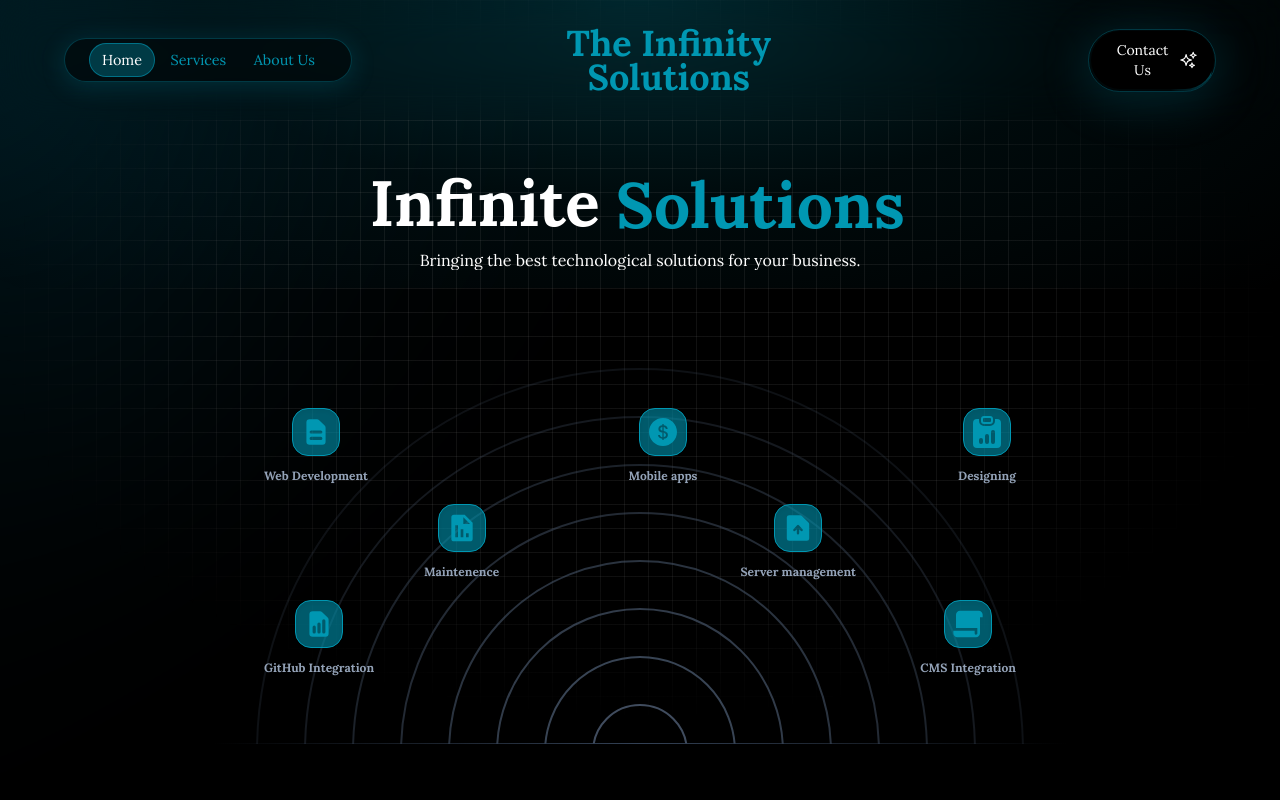
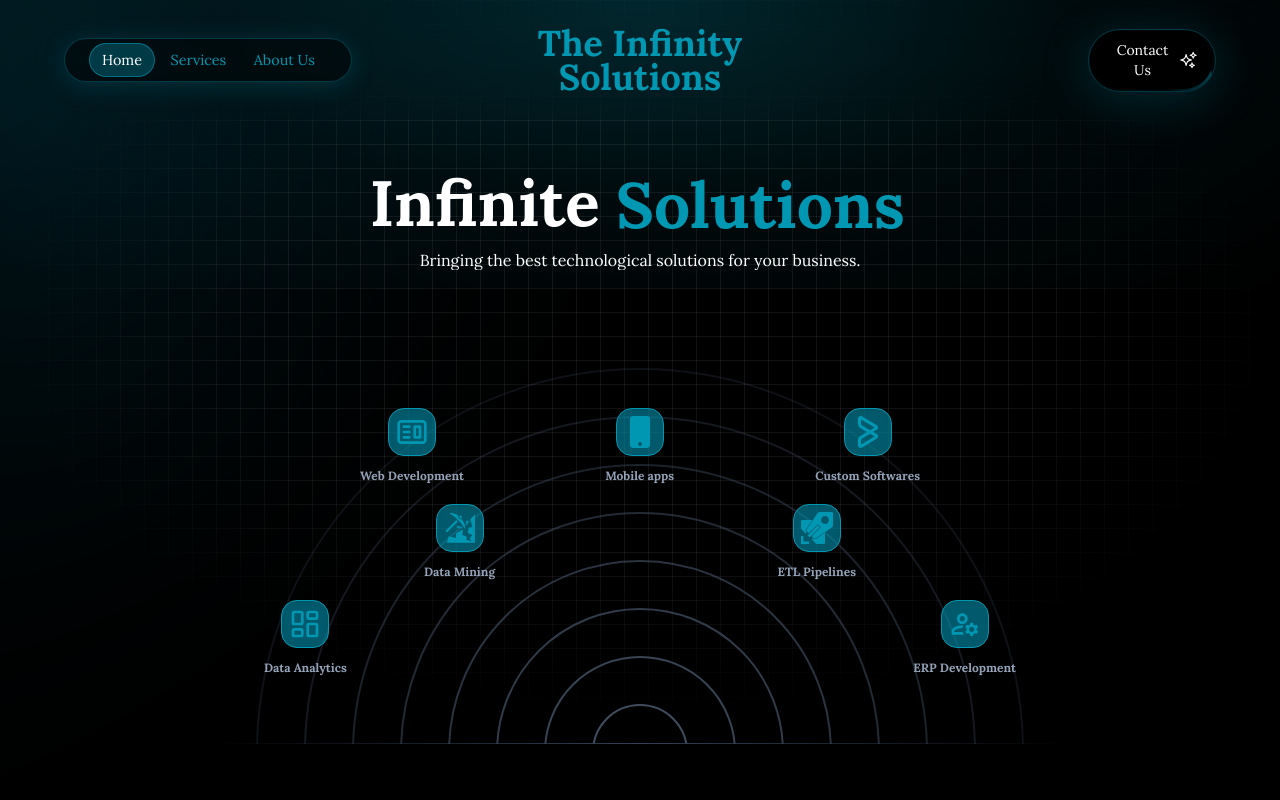
Before and after one commit to theinfinitysolutions/infinitysolutions_ui, a Next.js app: page / in a window 1280 px wide. Shown: the top 800 px of the page. Built offline with nearby package versions, Linux system fonts and the light colour scheme; what tailwindcss-3d would draw is missing.

Commit message:
page and radar changes

```diff
--- a/app/page.js
+++ b/app/page.js
@@ -15,6 +15,13 @@ import { RiFilePaper2Fill } from "react-icons/ri";
 import { serviceList } from "@/utils/consts";
 import PastWork from "@/components/pastwork";
 import ContactUs from "@/components/contactus";
+import { CgWebsite } from "react-icons/cg";
+import { FaMobile } from "react-icons/fa";
+import { SiBmcsoftware } from "react-icons/si";
+import { GiMining } from "react-icons/gi";
+import { SiAzurepipelines } from "react-icons/si";
+import { LuLayoutDashboard } from "react-icons/lu";
+import { MdOutlineManageAccounts } from "react-icons/md";
 
 const rotatingText = ["Possibilities", "Ideas", "Innovations", "Solutions"];
 const constantText = "Infinite";
@@ -26,6 +33,7 @@ const text2 = "Bringing the best technological solutions for your business.";
 const section2 = "Our Services";
 const section3 = "The Infinity Solutions";
 const section4 = "Contact Us";
+const iconClass = "w-4 h-4 md:h-8 md:w-8 text-primaryColor";
 
 function debounce(func, timeout = 300) {
   let timer;
@@ -132,40 +140,36 @@ export default function Home() {
               {text2}
             </h1>
           </div>
-          <div className="relative flex h-[50vh] w-10/12 mt-[4rem] flex-col items-center justify-center space-y-4 overflow-hidden px-4">
-            <div className="mx-auto w-full max-w-3xl">
+          <div className="relative flex h-[40vh] md:h-[50vh] w-10/12 mt-[4rem] flex-col items-center justify-center space-y-4 overflow-hidden px-4">
+            <div className="mx-auto w-full max-w-xl mt-[10vh] md:mt-0">
               <div className="flex w-full  items-center justify-center space-x-10 md:justify-between md:space-x-0 ">
-                <IconContainer text="Web Development" delay={0.2} />
+                <IconContainer
+                  text="Web Development"
+                  icon={<CgWebsite className={iconClass} />}
+                  delay={0.2}
+                />
                 <IconContainer
                   delay={0.4}
                   text="Mobile apps"
-                  icon={
-                    <AiFillDollarCircle className=" h-8 w-8 text-primaryColor" />
-                  }
+                  icon={<FaMobile className={iconClass} />}
                 />
                 <IconContainer
-                  text="Designing"
+                  text="Custom Softwares"
                   delay={0.3}
-                  icon={
-                    <BsClipboardDataFill className=" h-8 w-8 text-primaryColor" />
-                  }
+                  icon={<SiBmcsoftware className={iconClass} />}
                 />
               </div>
             </div>
             <div className="mx-auto w-full max-w-md">
               <div className="flex w-full items-center justify-center space-x-10 md:justify-between md:space-x-0 ">
                 <IconContainer
-                  text="Maintenence"
+                  text="Data Mining"
                   delay={0.5}
-                  icon={
-                    <BiSolidReport className=" h-8 w-8 text-primaryColor" />
-                  }
+                  icon={<GiMining className={iconClass} />}
                 />
                 <IconContainer
-                  text="Server management"
-                  icon={
-                    <HiMiniDocumentArrowUp className=" h-8 w-8 text-primaryColor" />
-                  }
+                  text="ETL Pipelines"
+                  icon={<SiAzurepipelines className={iconClass} />}
                   delay={0.8}
                 />
               </div>
@@ -174,17 +178,13 @@ export default function Home() {
               <div className="flex w-full items-center justify-center space-x-10 md:justify-between md:space-x-0 ">
                 <IconContainer
                   delay={0.6}
-                  text="GitHub Integration"
-                  icon={
-                    <HiDocumentReport className=" h-8 w-8 text-primaryColor" />
-                  }
+                  text="Data Analytics"
+                  icon={<LuLayoutDashboard className={iconClass} />}
                 />
                 <IconContainer
                   delay={0.7}
-                  text="CMS Integration"
-                  icon={
-                    <RiFilePaper2Fill className=" h-8 w-8 text-primaryColor" />
-                  }
+                  text="ERP Development"
+                  icon={<MdOutlineManageAccounts className={iconClass} />}
                 />
               </div>
             </div>
--- a/components/navbar.jsx
+++ b/components/navbar.jsx
@@ -69,7 +69,7 @@ const Navbar = () => {
           Solutions
         </span>
       </div>
-      <div className="w-[40vw] md:w-[20%]">
+      <div className="w-[40vw] md:w-[25%]">
         <div className=" flex w-full md:max-w-lg items-center justify-end">
           <div className="relative z-10 flex w-[35vw] md:w-[10vw] cursor-pointer items-center overflow-hidden rounded-full border border-[#0097b255] p-[1.5px] shadow-[0_8px_48px_4px_rgba(0,151,178,0.2)]">
             <div className=" animate-rotate absolute inset-0 h-full w-full rounded-full  bg-[conic-gradient(#0097b2_20deg,transparent_120deg)]"></div>
```
